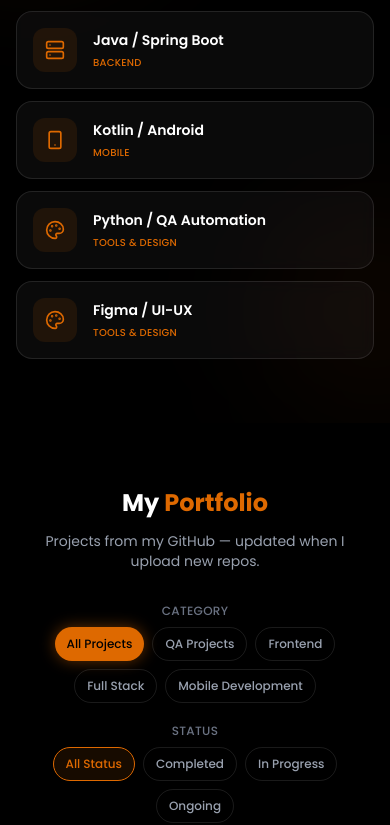
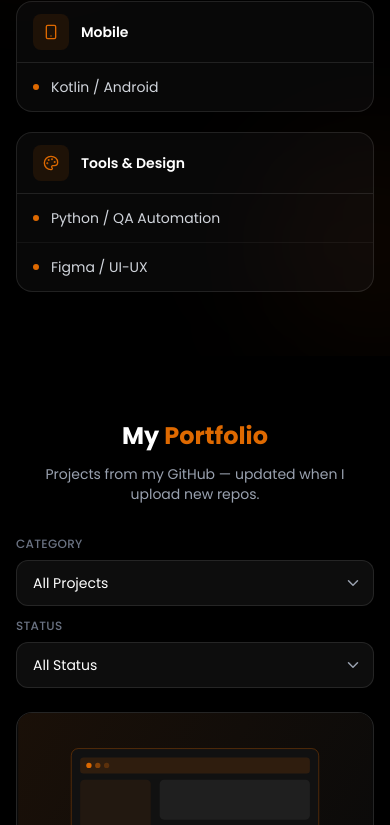
Before and after one commit to Sandusarani-Senadeera/Sandusarani-Senadeera-Portfolio, a Next.js app: page / in a window 390 px wide. Shown: the part 4619-5444 px from the top of the page. Built offline with nearby package versions, Linux system fonts and the light colour scheme.

Commit message:
newchanges6

```diff
--- a/src/components/Portfolio.tsx
+++ b/src/components/Portfolio.tsx
@@ -1,6 +1,7 @@
 "use client";
 
 import { useState } from "react";
+import { ChevronDown } from "lucide-react";
 import { motion, AnimatePresence } from "framer-motion";
 import AnimatedSection from "./AnimatedSection";
 import ProjectCard from "./ProjectCard";
@@ -14,21 +15,81 @@ import {
 } from "@/data/projects";
 import { profile } from "@/data/profile";
 
-function FilterGroup({
+function FilterSelect<T extends string>({
   label,
-  children,
+  value,
+  onChange,
+  options,
 }: {
   label: string;
-  children: React.ReactNode;
+  value: T;
+  onChange: (value: T) => void;
+  options: { id: T; label: string }[];
 }) {
   return (
-    <div className="w-full">
-      <p className="mb-2 text-center text-xs font-medium tracking-wide text-gray-500 uppercase sm:mb-3">
+    <label className="block w-full">
+      <span className="mb-2 block text-xs font-medium tracking-wide text-gray-500 uppercase">
         {label}
-      </p>
-      <div className="flex flex-wrap justify-center gap-2 sm:gap-3">
-        {children}
+      </span>
+      <div className="relative">
+        <select
+          value={value}
+          onChange={(event) => onChange(event.target.value as T)}
+          className="w-full appearance-none rounded-xl border border-white/10 bg-white/5 py-3 pr-10 pl-4 text-sm text-white outline-none transition-colors focus:border-brand-orange/50"
+        >
+          {options.map((option) => (
+            <option
+              key={option.id}
+              value={option.id}
+              className="bg-black text-white"
+            >
+              {option.label}
+            </option>
+          ))}
+        </select>
+        <ChevronDown
+          size={18}
+          className="pointer-events-none absolute top-1/2 right-3 -translate-y-1/2 text-gray-400"
+          aria-hidden
+        />
       </div>
+    </label>
+  );
+}
+
+function FilterPills<T extends string>({
+  options,
+  value,
+  onChange,
+  activeStyle,
+}: {
+  options: { id: T; label: string }[];
+  value: T;
+  onChange: (value: T) => void;
+  activeStyle: "solid" | "outline";
+}) {
+  return (
+    <div className="flex flex-wrap justify-center gap-3">
+      {options.map((option) => {
+        const isActive = value === option.id;
+
+        return (
+          <button
+            key={option.id}
+            type="button"
+            onClick={() => onChange(option.id)}
+            className={`rounded-full px-5 py-2.5 text-sm font-medium transition-colors ${
+              isActive
+                ? activeStyle === "solid"
+                  ? "bg-brand-orange text-black shadow-glow-orange-sm"
+                  : "border border-brand-orange bg-brand-orange/10 text-brand-orange"
+                : "border border-white/10 text-gray-400 hover:border-brand-orange/40 hover:text-white"
+            }`}
+          >
+            {option.label}
+          </button>
+        );
+      })}
     </div>
   );
 }
@@ -66,50 +127,56 @@ export default function Portfolio() {
         </AnimatedSection>
 
         <AnimatedSection delay={0.1}>
-          <div className="mb-6 space-y-5 sm:mb-8 sm:space-y-6">
-            <FilterGroup label="Category">
-              {categoryTabs.map((tab) => (
-                <button
-                  key={tab.id}
-                  type="button"
-                  onClick={() => setActiveCategory(tab.id)}
-                  className={`rounded-full px-3 py-2 text-xs font-medium transition-colors sm:px-5 sm:py-2.5 sm:text-sm ${
-                    activeCategory === tab.id
-                      ? "bg-brand-orange text-black shadow-glow-orange-sm"
-                      : "border border-white/10 text-gray-400 hover:border-brand-orange/40 hover:text-white"
-                  }`}
-                >
-                  {tab.label}
-                </button>
-              ))}
-            </FilterGroup>
+          {/* Mobile: compact dropdown filters */}
+          <div className="mb-6 space-y-3 md:hidden">
+            <FilterSelect
+              label="Category"
+              value={activeCategory}
+              onChange={setActiveCategory}
+              options={categoryTabs}
+            />
+            <FilterSelect
+              label="Status"
+              value={activeStatus}
+              onChange={setActiveStatus}
+              options={projectStatuses}
+            />
+          </div>
 
-            <FilterGroup label="Status">
-              {projectStatuses.map((tab) => (
-                <button
-                  key={tab.id}
-                  type="button"
-                  onClick={() => setActiveStatus(tab.id)}
-                  className={`rounded-full px-3 py-2 text-xs font-medium transition-colors sm:px-5 sm:py-2.5 sm:text-sm ${
-                    activeStatus === tab.id
-                      ? "border border-brand-orange bg-brand-orange/10 text-brand-orange"
-                      : "border border-white/10 text-gray-400 hover:border-brand-orange/40 hover:text-white"
-                  }`}
-                >
-                  {tab.label}
-                </button>
-              ))}
-            </FilterGroup>
+          {/* Tablet & desktop: pill filters */}
+          <div className="mb-8 hidden space-y-6 md:block">
+            <div>
+              <p className="mb-3 text-center text-xs font-medium tracking-wide text-gray-500 uppercase">
+                Category
+              </p>
+              <FilterPills
+                options={categoryTabs}
+                value={activeCategory}
+                onChange={setActiveCategory}
+                activeStyle="solid"
+              />
+            </div>
+            <div>
+              <p className="mb-3 text-center text-xs font-medium tracking-wide text-gray-500 uppercase">
+                Status
+              </p>
+              <FilterPills
+                options={projectStatuses}
+                value={activeStatus}
+                onChange={setActiveStatus}
+                activeStyle="outline"
+              />
+            </div>
           </div>
         </AnimatedSection>
 
         <AnimatePresence mode="wait">
           <motion.div
             key={`${activeCategory}-${activeStatus}`}
-            initial={{ opacity: 0, y: 16 }}
+            initial={{ opacity: 0, y: 12 }}
             animate={{ opacity: 1, y: 0 }}
-            exit={{ opacity: 0, y: -12 }}
-            transition={{ duration: 0.25 }}
+            exit={{ opacity: 0, y: -8 }}
+            transition={{ duration: 0.2 }}
             className="grid grid-cols-1 gap-4 sm:grid-cols-2 sm:gap-6 lg:grid-cols-3"
           >
             {filtered.map((project, index) => (
--- a/src/components/Skills.tsx
+++ b/src/components/Skills.tsx
@@ -4,7 +4,12 @@ import { useState } from "react";
 import { AnimatePresence, motion } from "framer-motion";
 import AnimatedSection from "./AnimatedSection";
 import SectionHeading from "./SectionHeading";
-import { skillTabs, skills, type SkillCategoryId } from "@/data/skills";
+import {
+  skillGroups,
+  skillTabs,
+  skills,
+  type SkillCategoryId,
+} from "@/data/skills";
 
 export default function Skills() {
   const [activeTab, setActiveTab] = useState<SkillCategoryId | "all">("all");
@@ -34,14 +39,45 @@ export default function Skills() {
           />
         </AnimatedSection>
 
+        {/* Mobile: grouped list — no filter pills */}
+        <div className="space-y-5 md:hidden">
+          {skillGroups.map((group) => (
+            <AnimatedSection key={group.id}>
+              <div className="overflow-hidden rounded-2xl border border-white/10 bg-white/[0.03]">
+                <div className="flex items-center gap-3 border-b border-white/10 px-4 py-3">
+                  <div className="flex h-9 w-9 shrink-0 items-center justify-center rounded-lg bg-brand-orange/10 text-brand-orange">
+                    <group.icon className="h-4 w-4" />
+                  </div>
+                  <h3 className="text-sm font-semibold text-white">
+                    {group.title}
+                  </h3>
+                </div>
+                <ul>
+                  {group.skills.map((skill) => (
+                    <li
+                      key={skill.name}
+                      className="flex items-center gap-3 border-b border-white/5 px-4 py-3.5 last:border-b-0"
+                    >
+                      <span className="h-1.5 w-1.5 shrink-0 rounded-full bg-brand-orange" />
+                      <span className="text-sm text-gray-300">{skill.name}</span>
+                    </li>
+                  ))}
+                </ul>
+              </div>
+            </AnimatedSection>
+          ))}
+        </div>
+
+        {/* Tablet & desktop: filter tabs + card grid */}
+        <div className="hidden md:block">
           <AnimatedSection delay={0.1}>
-          <div className="mb-6 flex flex-wrap justify-center gap-2 sm:mb-8 sm:gap-3">
+            <div className="mb-8 flex flex-wrap justify-center gap-3">
               {skillTabs.map((tab) => (
                 <button
                   key={tab.id}
                   type="button"
                   onClick={() => setActiveTab(tab.id)}
-                className={`rounded-full px-3 py-2 text-xs font-medium transition-colors sm:px-5 sm:py-2.5 sm:text-sm ${
+                  className={`rounded-full px-5 py-2.5 text-sm font-medium transition-colors ${
                     activeTab === tab.id
                       ? "bg-brand-orange text-black shadow-glow-orange-sm"
                       : "border border-white/10 text-gray-400 hover:border-brand-orange/40 hover:text-white"
@@ -53,7 +89,7 @@ export default function Skills() {
             </div>
           </AnimatedSection>
 
-        <div className="grid grid-cols-1 gap-3 min-[480px]:grid-cols-2 md:grid-cols-3 lg:grid-cols-4 lg:gap-4">
+          <div className="grid grid-cols-2 gap-4 lg:grid-cols-3 xl:grid-cols-4">
             <AnimatePresence mode="popLayout">
               {filtered.map((skill, index) => (
                 <motion.div
@@ -62,24 +98,23 @@ export default function Skills() {
                   animate={{ opacity: 1, y: 0 }}
                   exit={{ opacity: 0, y: -6 }}
                   transition={{ duration: 0.2, delay: index * 0.03 }}
-                className="group flex items-center gap-4 rounded-2xl border border-white/10 bg-white/[0.04] p-4 backdrop-blur-sm transition-colors hover:border-brand-orange/40 min-[480px]:flex-col min-[480px]:items-center min-[480px]:text-center min-[480px]:p-5"
+                  className="group flex flex-col items-center rounded-2xl border border-white/10 bg-white/[0.04] p-5 text-center backdrop-blur-sm transition-colors hover:border-brand-orange/40"
                 >
-                <div className="flex h-11 w-11 shrink-0 items-center justify-center rounded-xl bg-brand-orange/10 text-brand-orange transition-colors group-hover:bg-brand-orange group-hover:text-black">
+                  <div className="mb-3 flex h-11 w-11 items-center justify-center rounded-xl bg-brand-orange/10 text-brand-orange transition-colors group-hover:bg-brand-orange group-hover:text-black">
                     <skill.icon className="h-5 w-5" />
                   </div>
-                <div className="min-w-0 flex-1 min-[480px]:flex-none">
-                  <p className="text-sm font-semibold leading-snug text-white sm:text-base">
+                  <p className="text-sm font-semibold leading-snug text-white">
                     {skill.name}
                   </p>
-                  <p className="mt-1 text-[10px] font-medium tracking-wide text-brand-orange uppercase sm:text-xs">
+                  <p className="mt-1.5 text-xs font-medium tracking-wide text-brand-orange uppercase">
                     {skill.categoryLabel}
                   </p>
-                </div>
                 </motion.div>
               ))}
             </AnimatePresence>
           </div>
         </div>
+      </div>
     </section>
   );
 }
--- a/src/data/skills.ts
+++ b/src/data/skills.ts
@@ -12,6 +12,13 @@ export type Skill = {
   category: SkillCategoryId;
   categoryLabel: string;
   icon: LucideIcon;
+};
+
+export const categoryIcons: Record<SkillCategoryId, LucideIcon> = {
+  frontend: Code2,
+  backend: Server,
+  mobile: Smartphone,
+  "tools-design": Palette,
 };
 
 export const skillTabs: {
@@ -69,3 +76,12 @@ export const skills: Skill[] = [
     icon: Palette,
   },
 ];
+
+export const skillGroups = skillTabs
+  .filter((tab) => tab.id !== "all")
+  .map((tab) => ({
+    id: tab.id as SkillCategoryId,
+    title: tab.label,
+    icon: categoryIcons[tab.id as SkillCategoryId],
+    skills: skills.filter((skill) => skill.category === tab.id),
+  }));
```
Lines whose indentation alone changed are shown as unchanged.
